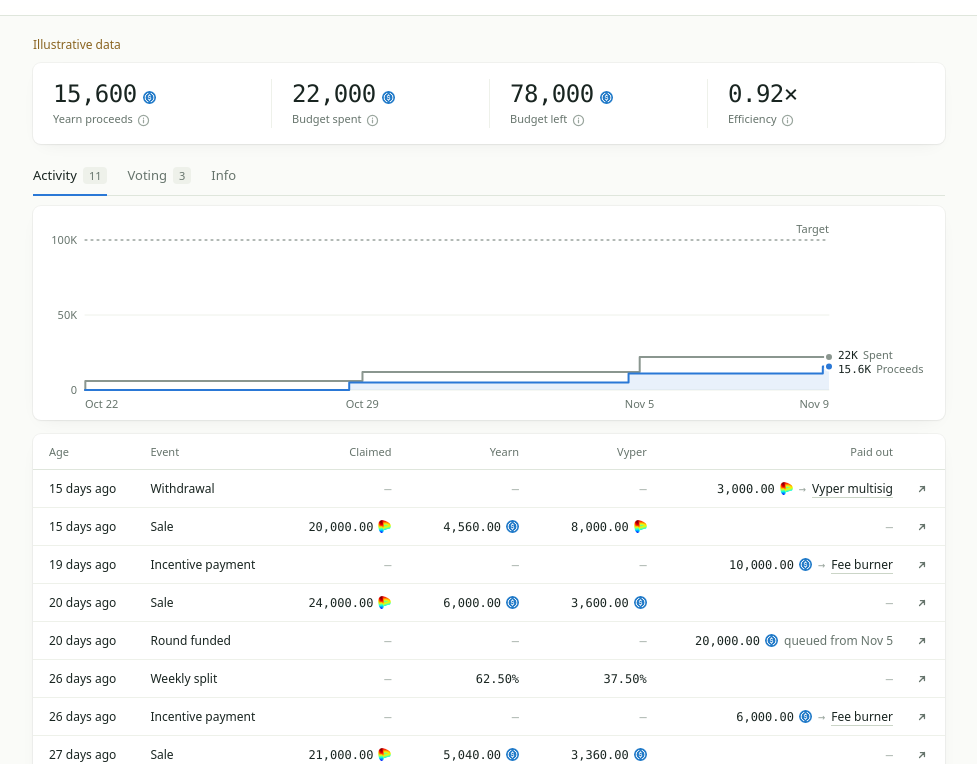
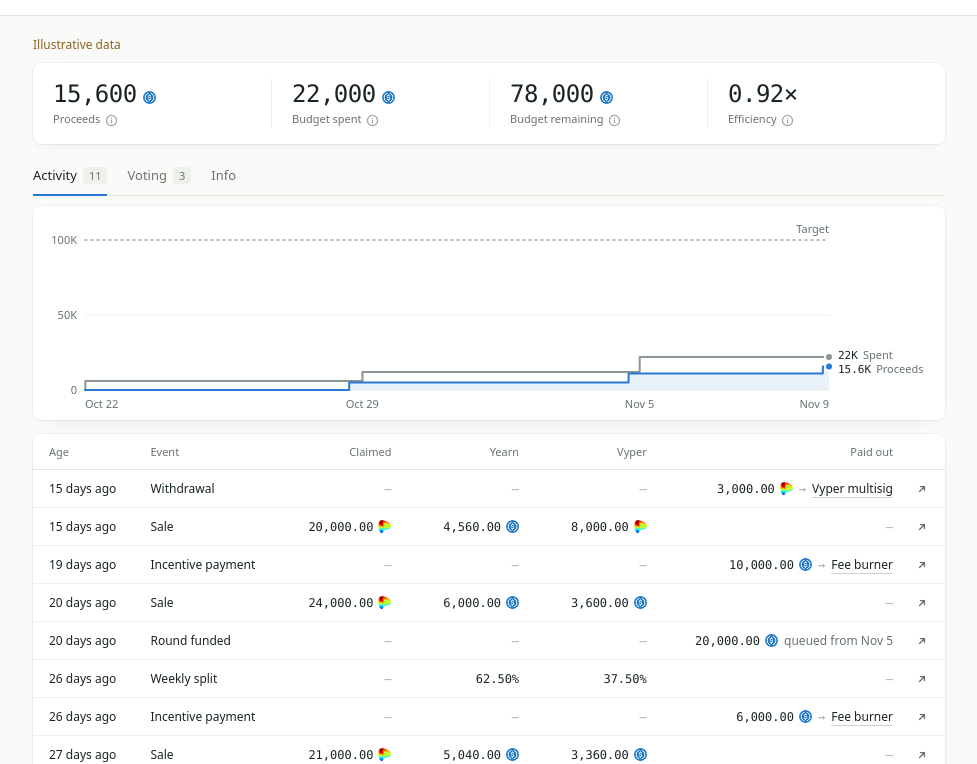
Before and after one commit to wavey0x/vyper-gauge-grant, a plain HTML site: page dashboard/demo/index.html in a window 1280 px wide. Shown: the part 37-801 px from the top of the page, without its empty margins (151-1128 px from the left). Drawn offline with Linux system fonts and the light colour scheme.

Commit message:
Shorten the proceeds label and say budget remaining
The first figure, the progress chart's tooltip and its screen-reader label
now say Proceeds rather than Yearn proceeds, matching the line's end label.
Budget left becomes Budget remaining.

Co-Authored-By: Claude Opus 5.5 <noreply@anthropic.com>

```diff
--- a/dashboard/demo/index.html
+++ b/dashboard/demo/index.html
@@ -168,9 +168,9 @@ tr:hover .address .act,.address .act:focus-visible,.act.copied{opacity:1}
 <div id="notices" role="status"></div>
 <section class="card strip" aria-label="Progress">
 <div class="figures four">
-<div class="figure"><strong><span id="earned">—</span><span class="unit"><span class="token usdc" aria-hidden="true"></span><span class="visually-hidden">USDC</span></span></strong><span class="label">Yearn proceeds<button class="act info" id="tip-earned" type="button"></button></span></div>
+<div class="figure"><strong><span id="earned">—</span><span class="unit"><span class="token usdc" aria-hidden="true"></span><span class="visually-hidden">USDC</span></span></strong><span class="label">Proceeds<button class="act info" id="tip-earned" type="button"></button></span></div>
 <div class="figure"><strong><span id="spent">—</span><span class="unit"><span class="token usdc" aria-hidden="true"></span><span class="visually-hidden">USDC</span></span></strong><span class="label">Budget spent<button class="act info" id="tip-spent" type="button"></button></span></div>
-<div class="figure"><strong><span id="left">—</span><span class="unit"><span class="token usdc" aria-hidden="true"></span><span class="visually-hidden">USDC</span></span></strong><span class="label">Budget left<button class="act info" id="tip-left" type="button"></button></span></div>
+<div class="figure"><strong><span id="left">—</span><span class="unit"><span class="token usdc" aria-hidden="true"></span><span class="visually-hidden">USDC</span></span></strong><span class="label">Budget remaining<button class="act info" id="tip-left" type="button"></button></span></div>
 <div class="figure"><strong id="return">—</strong><span class="label">Efficiency<button class="act info" id="tip-return" type="button"></button></span></div>
 </div>
 </section>
@@ -486,7 +486,7 @@ function renderChart() {
   // name labels the line's end; the long one heads its row in the tooltip.
   const lines = [
     ['budget', 'Budget spent', steps((report.payments ?? []).map(p => [Number(p.timestamp), usd(p.usdc)])), 'Spent'],
-    ['proceeds', 'Yearn proceeds', steps((report.transactions ?? []).filter(t => t.kind === 'work')
+    ['proceeds', 'Proceeds', steps((report.transactions ?? []).filter(t => t.kind === 'work')
       .map(t => [Number(t.timestamp), usd(t.yearn_usdc)])), 'Proceeds'],
   ];
   const at = (points, t) => points.reduce((value, [time, v]) => time <= t ? v : value, points[0][1]);
@@ -497,7 +497,7 @@ function renderChart() {
   const x = t => left + (t - t0) / (t1 - t0) * (right - left);
   const y = v => bottom - v / peak * (bottom - top);
   const root = svg('svg', {width: W, height: H, viewBox: `0 0 ${W} ${H}`, role: 'img', tabindex: 0,
-    'aria-label': `Yearn proceeds ${money(last(lines[1][2]))} of the ${money(TARGET)} USDC target. Budget spent ${money(last(lines[0][2]))} of the ${money(TARGET)} USDC cap.`});
+    'aria-label': `Proceeds ${money(last(lines[1][2]))} of the ${money(TARGET)} USDC target. Budget spent ${money(last(lines[0][2]))} of the ${money(TARGET)} USDC cap.`});
 
   for (let v = 0; v <= peak; v += TARGET / 2) {
     root.append(svg('line', {class: v === TARGET ? 'goal' : 'grid', x1: left, x2: right, y1: y(v), y2: y(v)}),
```
Also changed, not shown: dashboard/template.html (+4 -4 lines), dashboard/preview.png, 1 other file.
